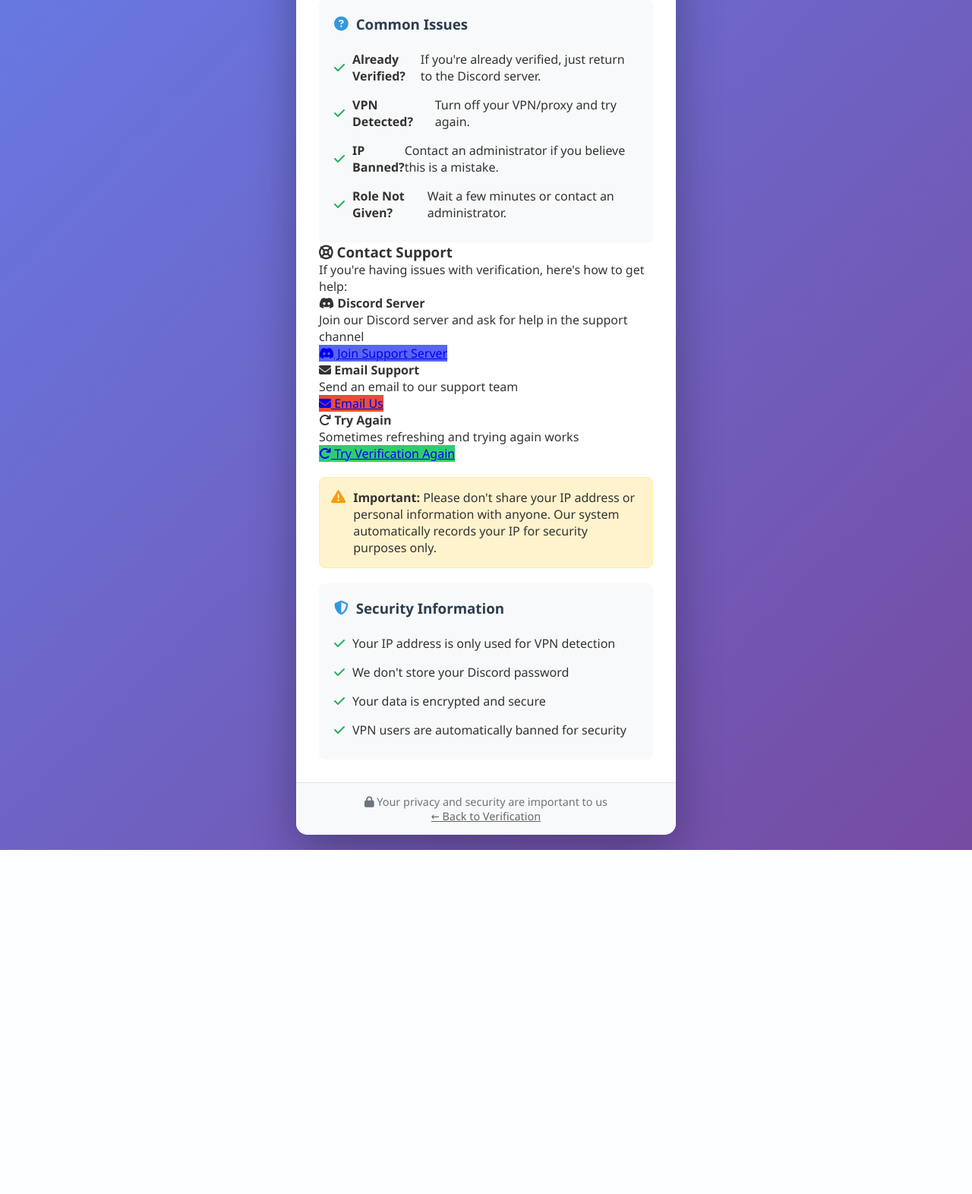
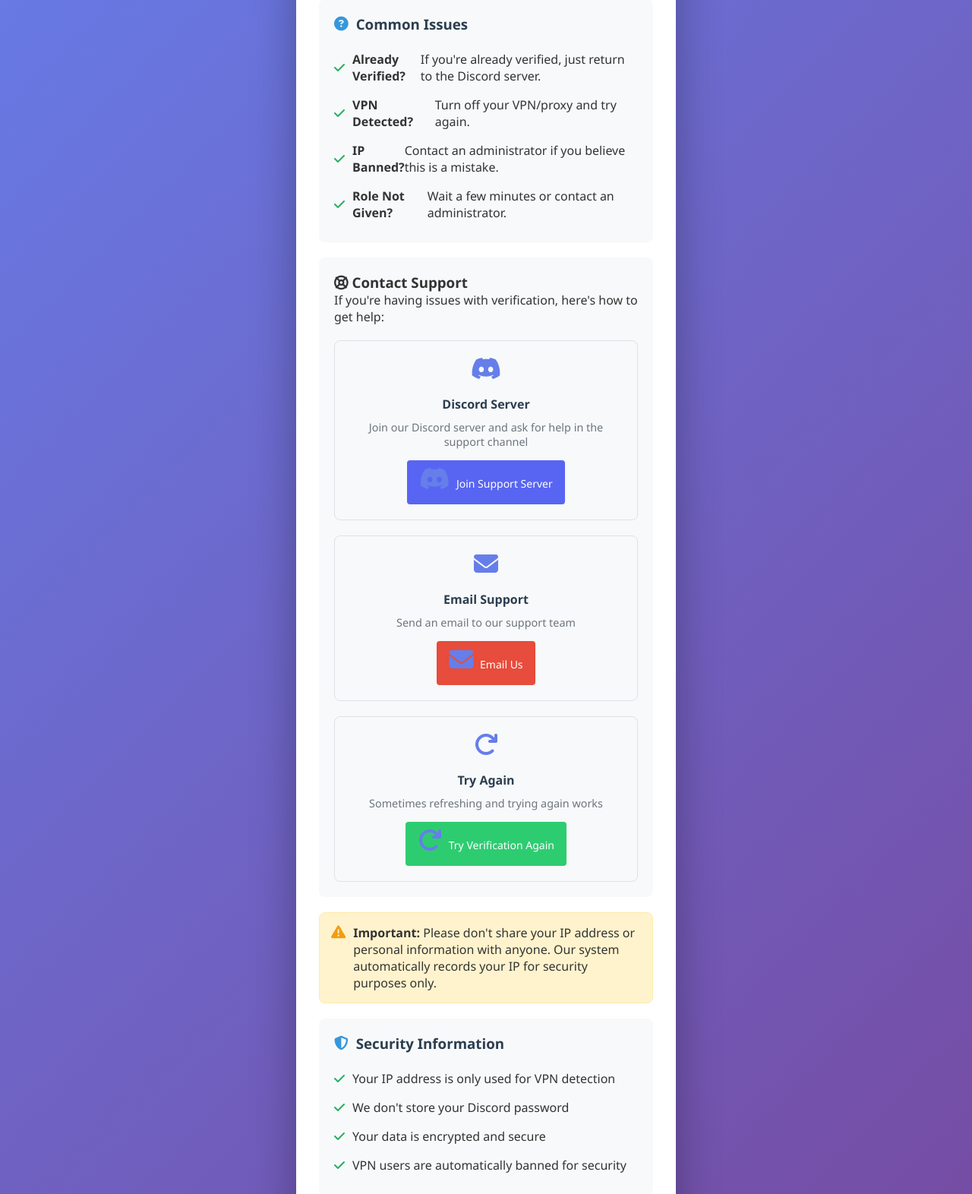
Before and after one commit to vthangsinkyi/Verification, a Flask app: template website/templates/feedback.html in a window 1280 px wide. Shown: the part 291-1863 px from the top of the page at 76% size. Before the commit the page ends 1410 px from the top, so only its background shows below. Run offline with Flask 3, Linux system fonts and the light colour scheme; the template is opened without the code that fills it, so the values that code supplies are empty.

Commit message:
Add files via upload

```diff
--- a/website/static/css/style.css
+++ b/website/static/css/style.css
@@ -674,3 +674,113 @@ body {
 .action-buttons {
     margin: 20px 0;
 }
+
+/* Loading spinner */
+.loading-spinner {
+    text-align: center;
+    padding: 20px;
+}
+
+.loading-spinner i {
+    font-size: 24px;
+    margin-right: 10px;
+}
+
+/* Contact options */
+.contact-options {
+    display: flex;
+    gap: 20px;
+    margin-top: 20px;
+    flex-wrap: wrap;
+}
+
+.contact-option {
+    flex: 1;
+    min-width: 200px;
+    background: #f8f9fa;
+    padding: 20px;
+    border-radius: 8px;
+    text-align: center;
+    border: 1px solid #dee2e6;
+}
+
+.contact-option i {
+    font-size: 2rem;
+    color: #667eea;
+    margin-bottom: 10px;
+}
+
+.contact-option strong {
+    display: block;
+    margin: 10px 0;
+    color: #2c3e50;
+}
+
+.contact-option p {
+    color: #6c757d;
+    font-size: 0.9rem;
+    margin-bottom: 15px;
+}
+
+.btn-small {
+    display: inline-block;
+    background: #667eea;
+    color: white;
+    padding: 8px 16px;
+    border-radius: 4px;
+    text-decoration: none;
+    font-size: 14px;
+    transition: background 0.3s;
+}
+
+.btn-small:hover {
+    background: #5a67d8;
+}
+
+.btn-small i {
+    margin-right: 5px;
+}
+
+/* Feedback form */
+.feedback-form {
+    margin: 20px 0;
+    padding: 20px;
+    background: #f8f9fa;
+    border-radius: 8px;
+}
+
+/* Error messages */
+.result-success {
+    background: #d4edda;
+    color: #155724;
+    padding: 15px;
+    border-radius: 8px;
+    border: 1px solid #c3e6cb;
+}
+
+.result-error {
+    background: #f8d7da;
+    color: #721c24;
+    padding: 15px;
+    border-radius: 8px;
+    border: 1px solid #f5c6cb;
+}
+
+.result-loading {
+    background: #fff3cd;
+    color: #856404;
+    padding: 15px;
+    border-radius: 8px;
+    border: 1px solid #ffeaa7;
+}
+
+/* Responsive adjustments */
+@media (max-width: 768px) {
+    .contact-options {
+        flex-direction: column;
+    }
+
+    .contact-option {
+        min-width: 100%;
+    }
+}
```
